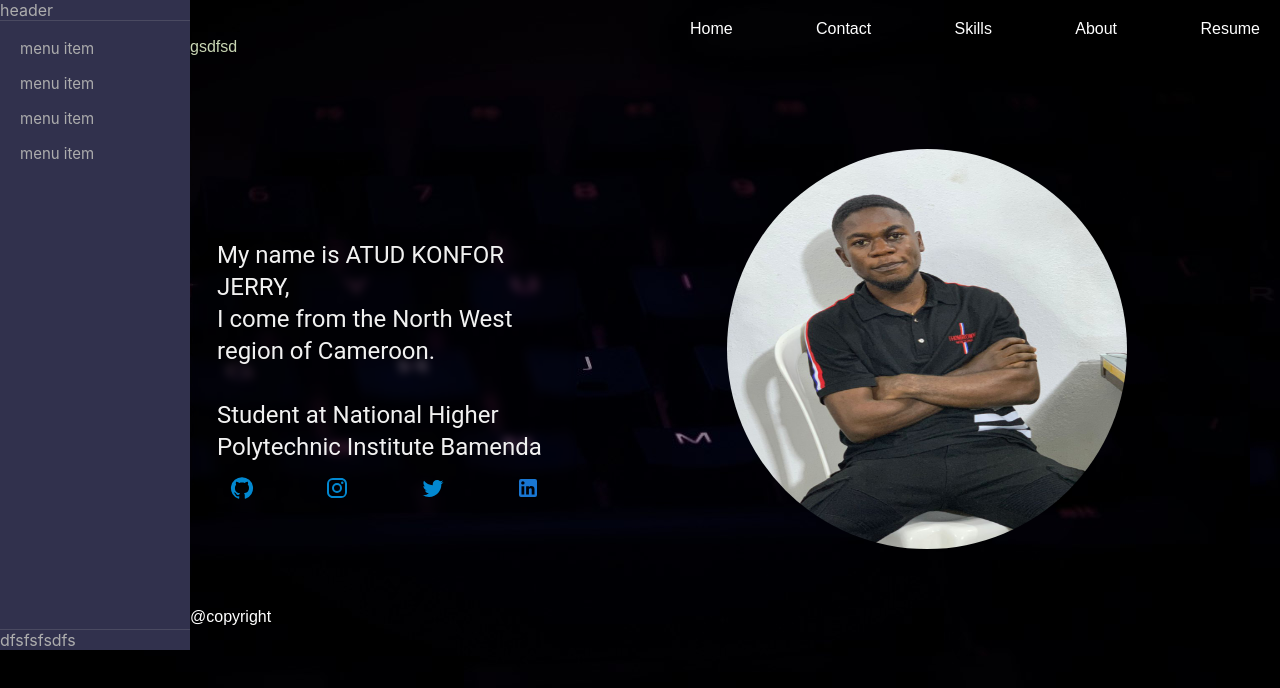
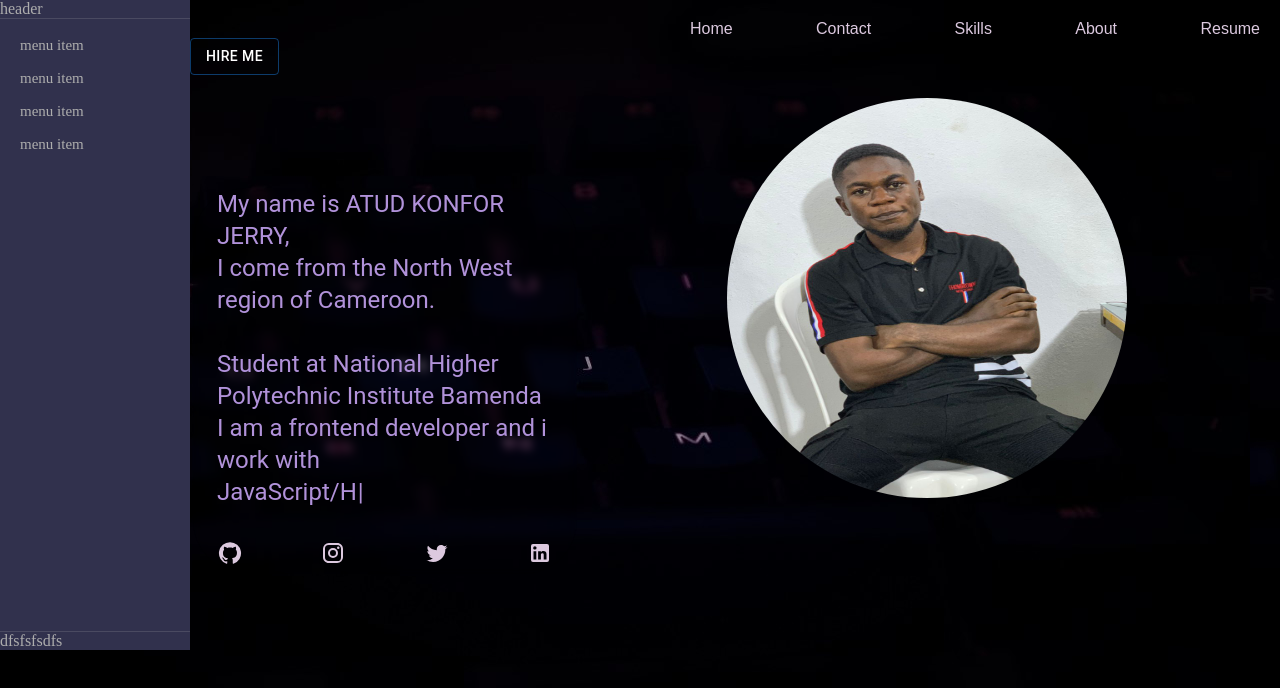
Before and after one commit to AtudJerry/My-Portfolio, a React (Create React App) app: page /Components/Home in a window 1280 px wide. Shown: the top 688 px of the page. Built offline with nearby package versions, Linux system fonts and the light colour scheme.

Commit message:
home page done

```diff
--- a/package.json
+++ b/package.json
@@ -22,6 +22,7 @@
     "react-router-dom": "^5.3.4",
     "react-scripts": "5.0.1",
     "sass": "^1.62.0",
+    "typewriter-effect": "^2.19.0",
     "web-vitals": "^2.1.4"
   },
   "scripts": {
--- a/src/App.css
+++ b/src/App.css
@@ -8,10 +8,10 @@ body{
 
 a {
   text-decoration: none;
-  color: white;
+  color: rgb(220, 201, 223);
 }
 a:hover{
-  color: rgb(37, 46, 179);
+  color: rgb(203, 170, 218);
 }
 .container{
   transition: 0.3s ease-out 0s !important;
@@ -21,24 +21,26 @@ a:hover{
   background-color: transparent;
 
 }
-.icons:hover{
-  color: rgb(116, 116, 219)
 
 
-}
-
 .iconbut{
-  color: white
+  color: rgb(187, 154, 207)
 }
 .icon{
 
 }
 .text{
-  color: rgb(241, 241, 241);
+  color: rgb(177, 146, 218);
+  font-size: smaller;
 }
 .footer{
 
   color: white;
+
+}
+.type{
+  color :red;
+  background-color: aqua;
 
 }
 
@@ -50,7 +52,4 @@ a:hover{
 .app {
     display: flex;
     position: relative;
-
-
-
   }
--- a/src/Components/Home.js
+++ b/src/Components/Home.js
@@ -13,6 +13,9 @@ import TwitterIcon from "@mui/icons-material/Twitter";
 import { blue } from "@mui/material/colors";
 import Sidebar from "../Sidebar";
 
+import Typewriter from 'typewriter-effect';
+
+
 
 
 const Home = () => {
@@ -20,7 +23,7 @@ const Home = () => {
     <div>
 
 
-      <Box  padding = "3px" mt = "90px" sx={{ display: "flex", justifyContent: "space-between" }}>
+      <Box  padding = "3px" mt = "20px" sx={{ display: "flex", justifyContent: "space-between" }}>
 
 
         <Box mt="90px" >
@@ -34,10 +37,17 @@ const Home = () => {
 
               }}
             >
+
               <Typography className="text" variant="h5">
 
                 My name is ATUD KONFOR JERRY, <br></br>I come from the North
-                West region of Cameroon.<br></br><br></br>Student at National Higher Polytechnic Institute Bamenda
+                West region of Cameroon.<br></br><br></br>Student at National Higher Polytechnic Institute Bamenda<br></br>I am a frontend developer and i work with <Typewriter className="type"
+  options={{
+    strings: ['JavaScript/Html/css','React'],
+    autoStart: true,
+    loop: true,
+  }}
+/>
                 <br></br>
                 <Box
                   sx={{
@@ -46,23 +56,25 @@ const Home = () => {
                     padding: "1px",
                   }}
                 >
-                    <Box sx={{fontSize : '50%'}}>
-                    <IconButton  size = "large" color = "info">
-                  <GitHubIcon className="icon" />
-                  </IconButton>
+                    <Box sx={{fontSize : '100%'}}>
+
+                <a href="https://github.com/AtudJerry">  <GitHubIcon className="icon" />    </a>
+
                   </Box>
 
-                   <IconButton  size = "large" color = "info">
-                  <InstagramIcon className="icon" />
-                  </IconButton>
 
-                  <IconButton size = "large" color = "info">
-                  <TwitterIcon className="icon" />
-                  </IconButton>
+                <a href="https://instagram.com/atud_jerry33?igshid=ZDdkNTZiNTM=">  <InstagramIcon className="icon" />   </a>
 
-                  <IconButton  size = "large" color = "primary">
-                  <LinkedInIcon className="icon" />
-                  </IconButton>
+
+
+
+                <a href="/"> <TwitterIcon className="icon" /> </a>
+
+
+
+                  <a href="https://www.linkedin.com/in/atud-jerry-013798207"> <LinkedInIcon className="icon" /></a>
+
+
 
                 </Box>
               </Typography>
@@ -70,7 +82,7 @@ const Home = () => {
           </Container>
         </Box>
 
-        <Box marginX={"150px"}>
+        <Box MT = "1000px" marginX={"150px"}>
           {/* <Paper> */}
           <img
             alt="profile-user"
@@ -86,11 +98,7 @@ const Home = () => {
       </Box>
       <br></br>
 <br></br>
-      <div className="footer">
-      <p>@copyright</p>
 
-
-      </div>
 
     </div>
   )
--- a/src/body/Body.js
+++ b/src/body/Body.js
@@ -10,10 +10,11 @@ import TwitterIcon from "@mui/icons-material/Twitter";
 import { IconButton, Typography } from "@mui/material";
 import Container from "@mui/material/Container";
 import Sidebar from '../Sidebar';
+import Button from '@mui/material/Button';
 
 
 const Body = () => {
-  return (<div>gsdfsd</div>
+  return (<Button variant='outlined' sx = {{color: 'white'}}> HIRE ME  </Button>
   )
 };
 export default Body;
--- a/src/index.css
+++ b/src/index.css
@@ -3,14 +3,14 @@ body {
 
   /* background-image: linear-gradient(rgb(19, 19, 36),rgb(51, 49, 77), rgb(20, 18, 19)); */
   margin: 0;
-  font-family: -apple-system, BlinkMacSystemFont, 'Segoe UI', 'Roboto', 'Oxygen',
-    'Ubuntu', 'Cantarell', 'Fira Sans', 'Droid Sans', 'Helvetica Neue',
-    sans-serif;
+  /* font-family: -apple-system, BlinkMacSystemFont, 'Segoe UI', 'Roboto', 'Oxygen', */
+    /* 'Ubuntu', 'Cantarell', 'Fira Sans', 'Droid Sans', 'Helvetica Neue', */
+    /* sans-serif; */
   -webkit-font-smoothing: antialiased;
   -moz-osx-font-smoothing: grayscale;
 }
 
-code {
-  font-family: source-code-pro, Menlo, Monaco, Consolas, 'Courier New',
+/* code { */
+  /* font-family: source-code-pro, Menlo, Monaco, Consolas, 'Courier New',
     monospace;
-}
+} */
```
Also changed, not shown: 1 other file (tests, documents, lock files or other folders).
